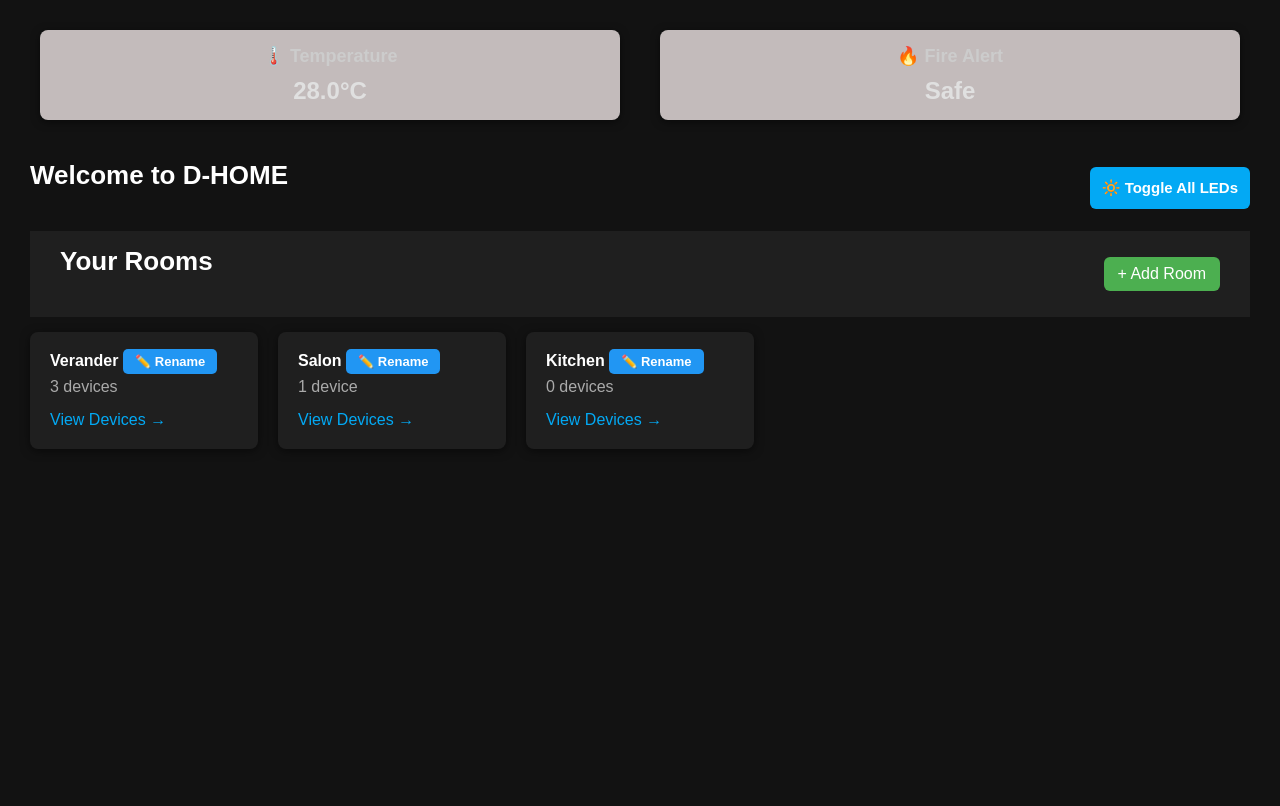
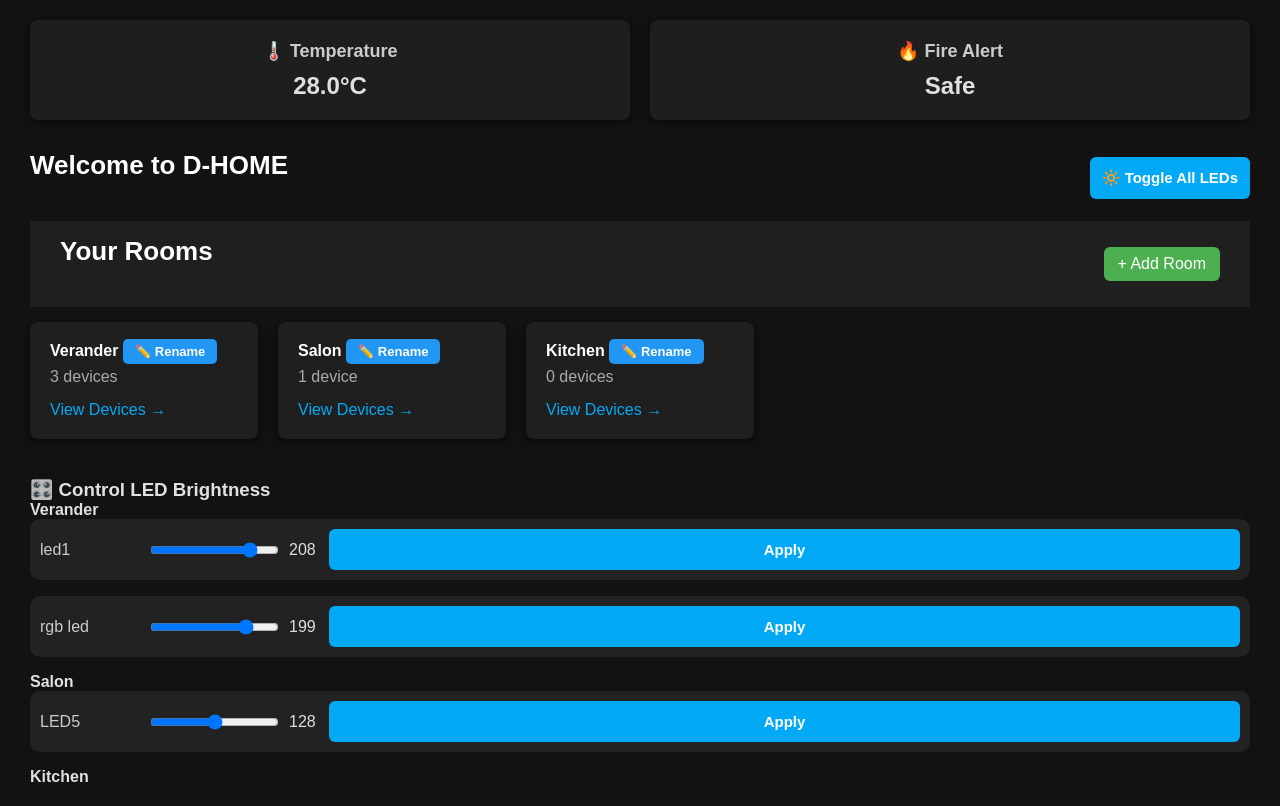
Before and after one commit to nysd01/smarthome, a Django app: page / in a window 1280 px wide. Shown: the part 72-878 px from the top of the page. Before the commit the page ends 521 px from the top, so only its background shows below. Run offline with Django 5.2, Linux system fonts and the light colour scheme; a user stored in the database is signed in; data comes from the database, SQL or seed files in the repository; both versions use the stored data as it was after the commit.

Commit message:
`Fixed style.css file by removing unnecessary styles and adding a newline at the end of the file.`

```diff
--- a/control/models.py
+++ b/control/models.py
@@ -14,8 +14,9 @@ class Room(models.Model):
 
 class Device(models.Model):
     name = models.CharField(max_length=100)
-    device_type = models.CharField(max_length=50)  # e.g., Light, Fan, Sensor
+    device_type = models.CharField(max_length=50)
     status = models.BooleanField(default=False)
+    brightness = models.IntegerField(default=128)  # ✅ New field
     room = models.ForeignKey(Room, related_name='devices', on_delete=models.CASCADE)
 
     def __str__(self):
--- a/control/urls.py
+++ b/control/urls.py
@@ -16,5 +16,6 @@ urlpatterns = [
     path('room/<int:room_id>/update/', views.update_room, name='update_room'),
     path('toggle-all-leds/', views.toggle_all_leds, name='toggle_all_leds'),
     path('logout/', LogoutView.as_view(), name='logout'),
+    path('set-brightness/<int:device_id>/', views.set_led_brightness, name='set_led_brightness'),
 
 ]
--- a/control/views.py
+++ b/control/views.py
@@ -8,6 +8,8 @@ from .models import Room, Device, Temperature  # ✅ Added Temperature
 from .forms import CustomUserCreationForm, RoomUpdateForm
 from .mqtt_client import publish_message
 
+from django.views.decorators.csrf import csrf_exempt
+from .mqtt_client import publish_message
 # 🔒 Authentication views
 
 def login_view(request):
@@ -53,7 +55,7 @@ def dashboard(request):
     latest_temp = Temperature.objects.last()
     temperature = latest_temp.value if latest_temp else 0.0
 
-    fire_alert = temperature > 50  # fire condition threshold
+    fire_alert = temperature > 30  # fire condition threshold
 
     return render(request, 'control/dashboard.html', {
         'rooms': rooms,
@@ -153,3 +155,17 @@ def open_door(request):
     # Placeholder for sending command to hardware
     messages.success(request, "Door opened!")
     return redirect('dashboard')
+
+
+
+@login_required
+def set_led_brightness(request, device_id):
+    if request.method == "POST":
+        brightness = int(request.POST.get("brightness", 128))
+        device = get_object_or_404(Device, id=device_id)
+        device.brightness = brightness
+        device.save()
+
+        topic = f"nysd/derek/led/{device.id}/brightness"
+        publish_message(topic, str(brightness))
+    return redirect("dashboard")
--- a/static/style.css
+++ b/static/style.css
@@ -387,9 +387,3 @@ main {
   color: red;
   font-weight: bold;
 }
-.stat-card {
-  background: #c3bbbb;
-  padding: 15px;
-  margin: 10px;
-  border-radius: 8px;
-}
--- a/templates/base.html
+++ b/templates/base.html
@@ -5,6 +5,8 @@
   <meta charset="UTF-8">
   <title>{% block title %}Dashboard{% endblock %}</title>
   <link rel="stylesheet" href="{% static 'style.css' %}">
+  <meta http-equiv="refresh" content="10">
+
 </head>
 <body>
   <header>
--- a/templates/control/dashboard.html
+++ b/templates/control/dashboard.html
@@ -17,10 +17,9 @@
   </div>
 </section>
 
-<!-- 🏠 Room Management -->
+<!-- 🏠 Welcome & Toggle LEDs -->
 <section class="rooms-header">
   <h2>Welcome to D-HOME</h2>
-
   <form method="post" action="{% url 'toggle_all_leds' %}" class="inline-form">
     {% csrf_token %}
     <button type="submit" class="btn-toggle-leds">
@@ -29,6 +28,7 @@
   </form>
 </section>
 
+<!-- 🏠 Room Listing -->
 <section class="rooms">
   <header class="rooms-header">
     <h2>Your Rooms</h2>
@@ -48,4 +48,34 @@
   </div>
 </section>
 
+<section class="led-brightness">
+  <h3>🎛️ Control LED Brightness</h3>
+  {% for room in rooms %}
+    <h4>{{ room.name }}</h4>
+    <ul style="list-style: none; padding-left: 0;">
+      {% for device in room.devices.all %}
+        {% if device.device_type|lower == "led" or device.device_type|lower == "light" %}
+        <li style="margin-bottom: 1em; background: #222; padding: 10px; border-radius: 10px;">
+          <form method="post" action="{% url 'set_led_brightness' device.id %}" style="display: flex; align-items: center; gap: 10px;">
+            {% csrf_token %}
+            <label style="color: #ccc; min-width: 100px;">{{ device.name }}</label>
+            <input type="range" name="brightness" min="0" max="255" step="1"
+                   value="{{ device.brightness }}"
+                   oninput="this.nextElementSibling.value = this.value">
+            <output style="min-width: 30px;">{{ device.brightness }}</output>
+            <button type="submit" class="btn-small">Apply</button>
+          </form>
+        </li>
+        {% endif %}
+      {% endfor %}
+    </ul>
+  {% endfor %}
+</section>
+
+
 {% endblock %}
+<script>
+  setInterval(() => {
+    location.reload();
+  }, 10000); // every 10 seconds
+</script>
```
Also changed, not shown: control/migrations/0003_device_brightness.py (added), db.sqlite3.
